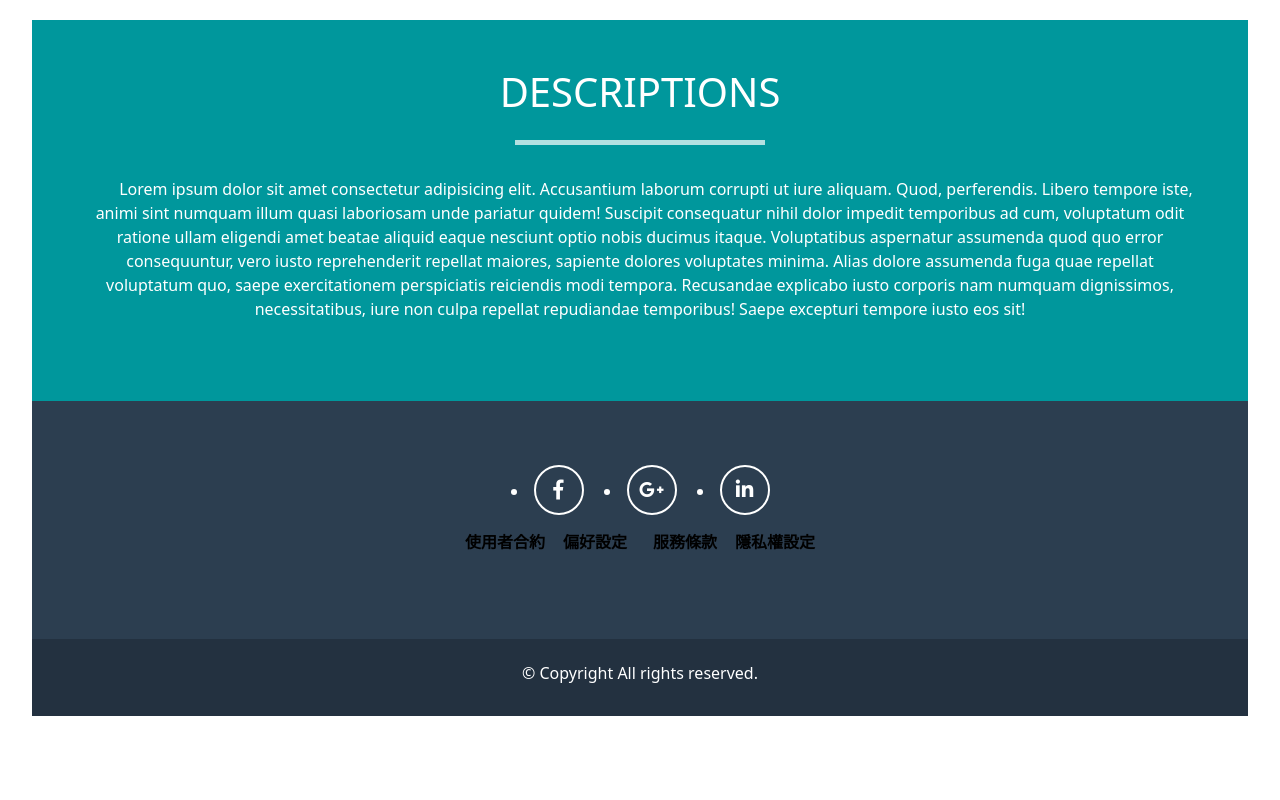
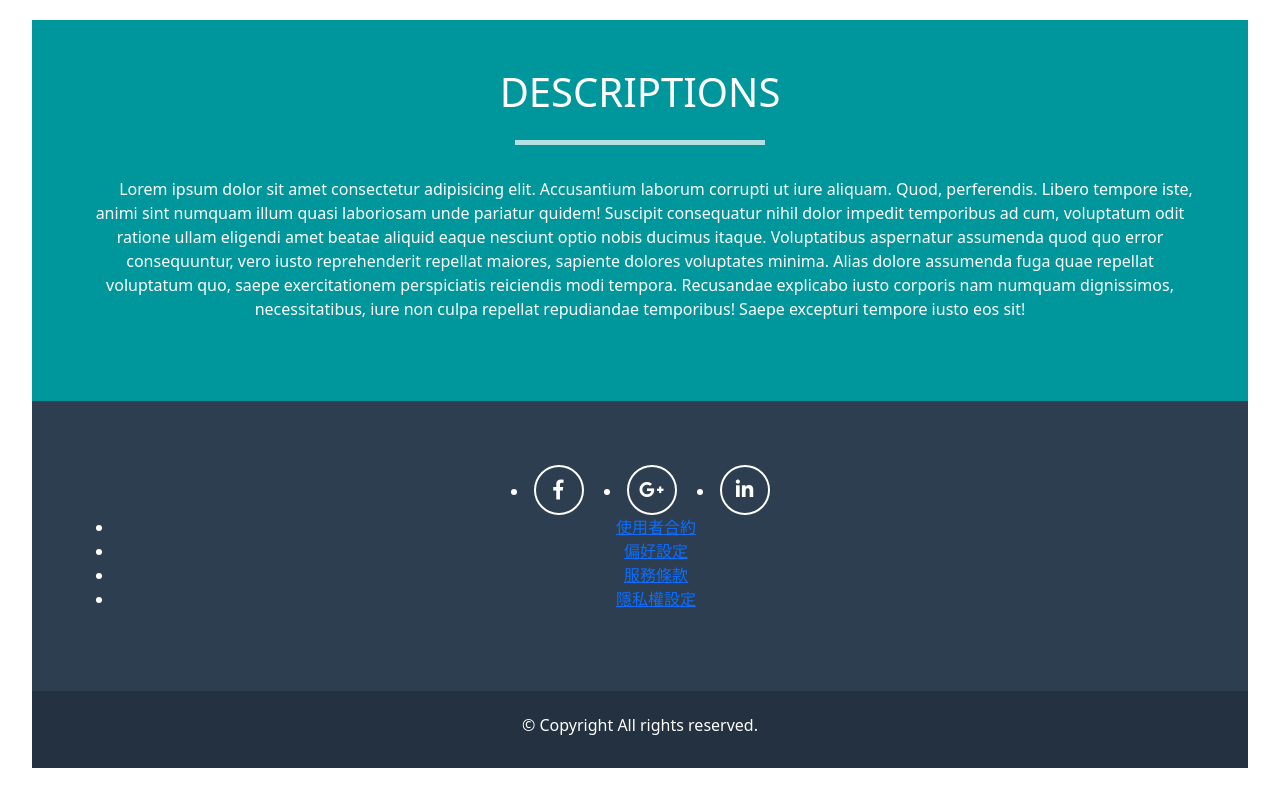
Before and after one commit to jaina0831/react-wk4try, a React (Vite) app: page / in a window 1280 px wide. Shown: the part 882-1682 px from the top of the page. Before the commit the page ends 1630 px from the top, so only its background shows below. Built offline with nearby package versions, Linux system fonts and the light colour scheme.

Commit message:
Update index.css

```diff
--- a/src/index.css
+++ b/src/index.css
@@ -125,7 +125,7 @@
   color: white;
 }
 
-.secondfooter-box{
+.footer-box{
   display: flex;
   justify-content: center;
   height: 60px;
@@ -133,19 +133,19 @@
   padding: 0px 0px 0px 0px;
   border-radius: 3px;
 }
-.secondfooter-list{
+.footer-list{
   display: flex;
   padding: 0;
   margin: 0;
 }
-.secondfooter-list-items{
+.footer-list-items{
   display: flex;
   width: 90px;
   height: 60px;
   margin: 0px 0px 0 0;
   list-style: none;
 }
-.secondfooter-list-items-link{
+.footer-list-items-link{
   display: flex;
   display: block;
   text-decoration: none;
@@ -163,9 +163,9 @@
   text-align: center;
   color: black;
 }
-.secondfooter-list-items-link:hover{
+.footer-list-items-link:hover{
   transform: scale(1.2);
-  color: black;
+  color: rgb(244, 144, 61);
 }
 /*
 .footer__description {
```
